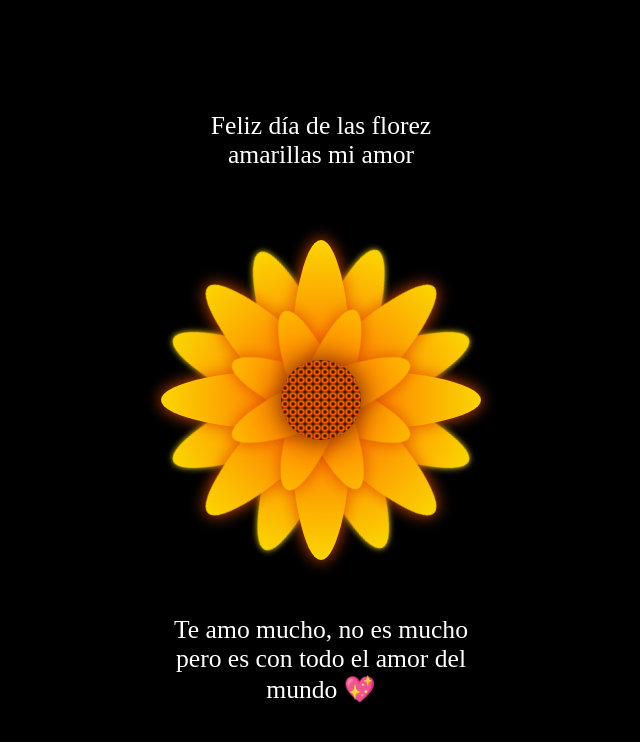
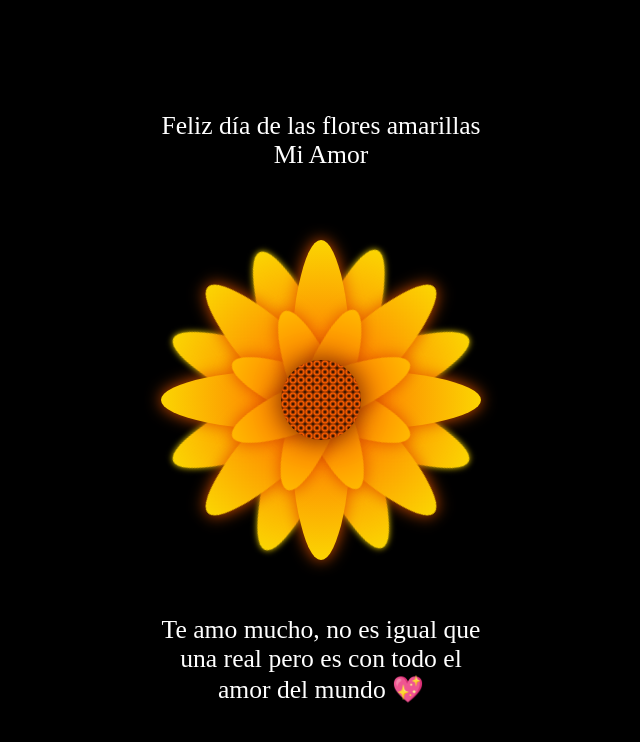
Before and after one commit to NicoFerMunLug/NicoFerMunLug, a plain HTML site: page index.html in a window 1280 px wide. Shown: the whole page, without its empty margins (319-959 px from the left). Drawn offline with Linux system fonts and the light colour scheme.

Commit message:
corrijo ortografía

```diff
--- a/index.html
+++ b/index.html
@@ -7,7 +7,7 @@
   </head>
   <body>
     <div class="flower">
-      <div class="text-above">Feliz día de las florez amarillas mi amor</div>
+      <div class="text-above">Feliz día de las flores amarillas Mi Amor</div>
       <div class="mid"></div>
       <div class="Petal1 p1"></div>
       <div class="Petal1 p2"></div>
@@ -26,7 +26,7 @@
       <br>
       <br>
       <br>
-      <div class="text-below">Te amo mucho, no es mucho pero es con todo el amor del mundo 💖</div>
+      <div class="text-below">Te amo mucho, no es igual que una real pero es con todo el amor del mundo 💖</div>
     </div>
   </body>
   </html>
```
